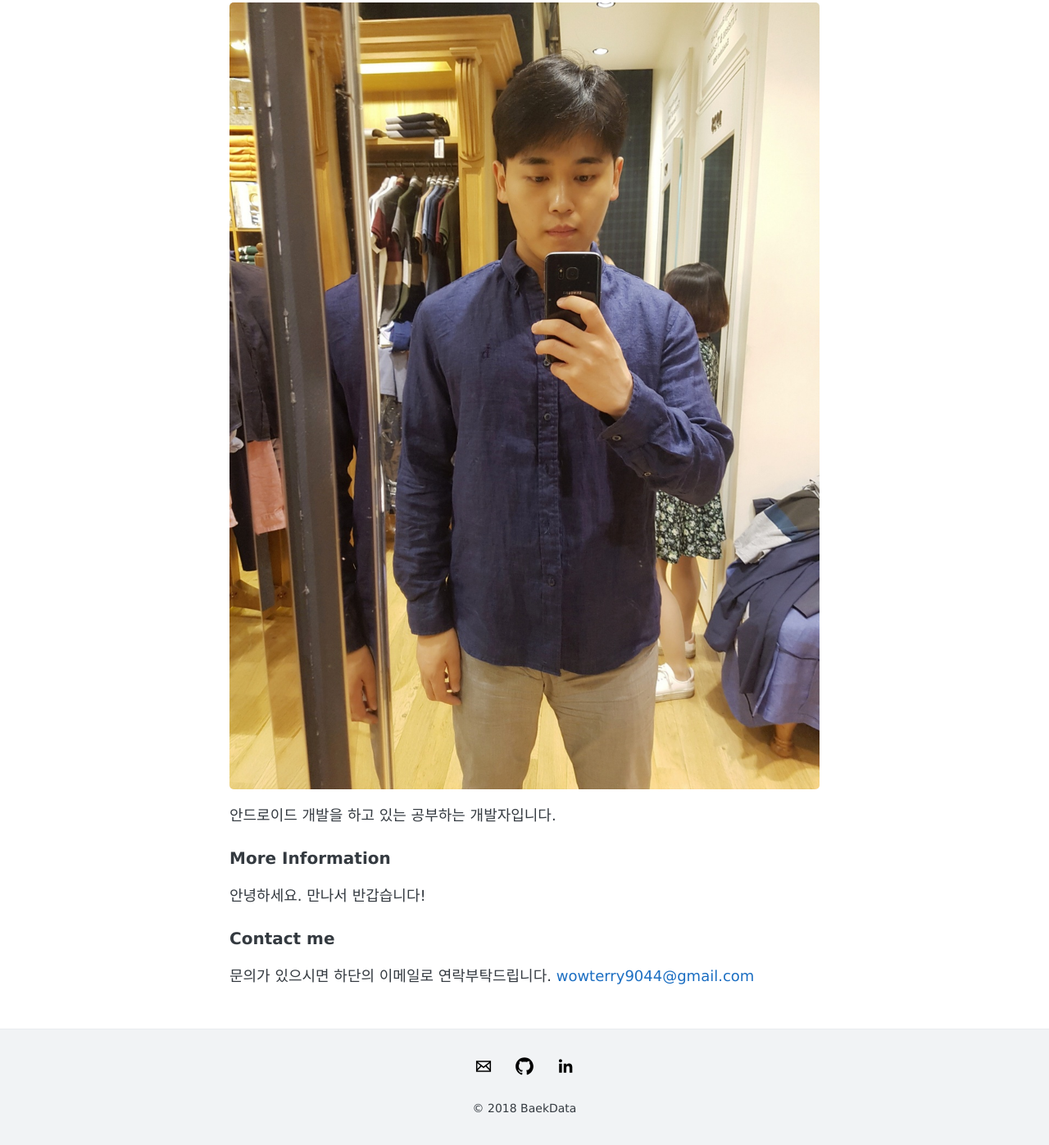
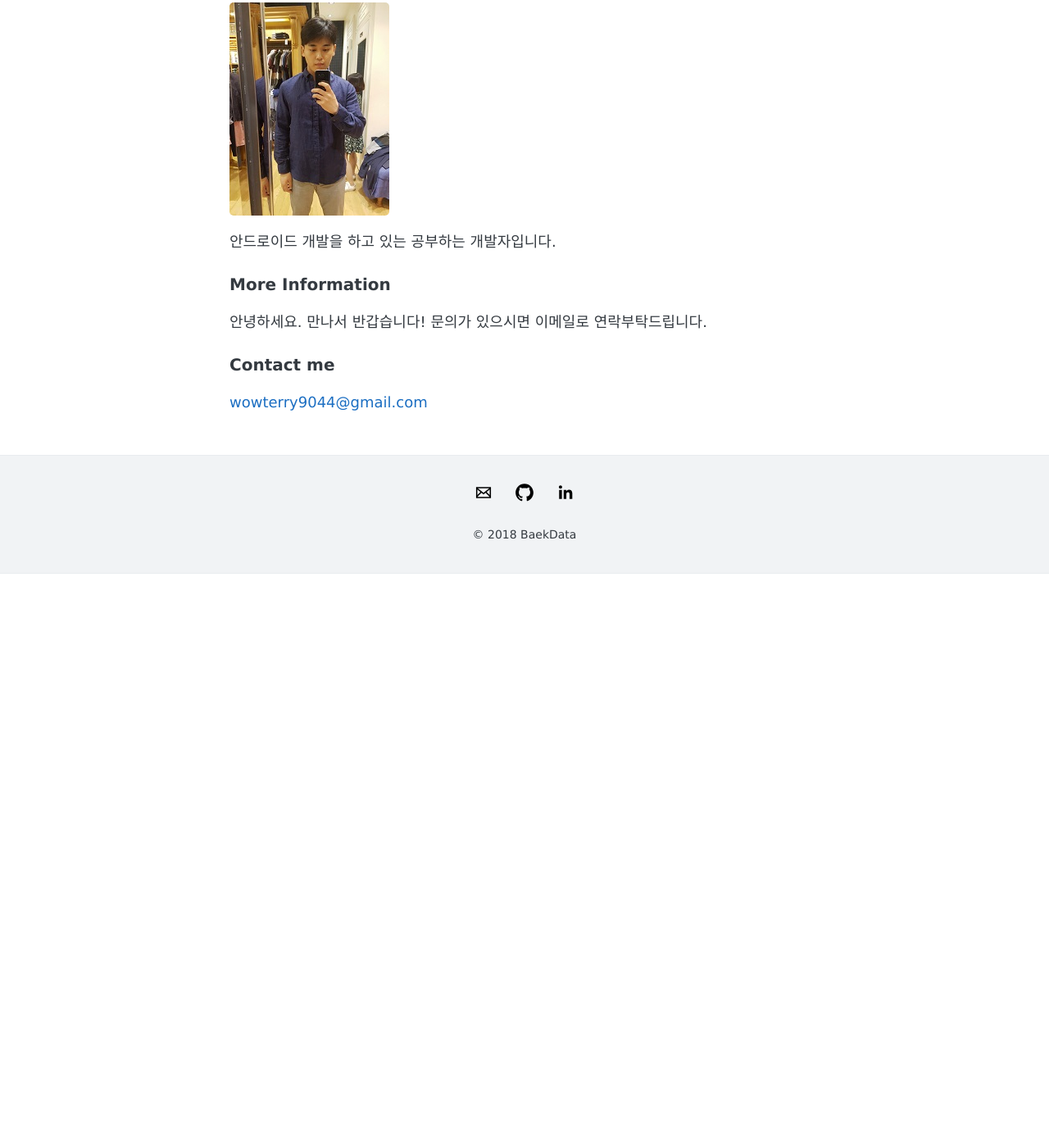
Before and after one commit to baekdata/baekdata.github.io, a Jekyll site: the page built from about.md, in a window 1280 px wide and 1400 px high, scrolled down 274 px. Shown: the top 1397 px of the window at 82% size. Built offline with Jekyll 4.4.1, drawn with Linux system fonts in a browser that asks for light colours; after the commit the page ends 974 px from its top, so only the background shows below that.

Commit message:
about profile edit

```diff
--- a/about.md
+++ b/about.md
@@ -11,9 +11,9 @@ permalink: /about/
 ### More Information
 
 안녕하세요. 만나서 반갑습니다!
+문의가 있으시면 이메일로 연락부탁드립니다.
 
 
 ### Contact me
 
-문의가 있으시면 하단의 이메일로 연락부탁드립니다.
 [wowterry9044@gmail.com](mailto:wowterry9044@gmail.com)
```
Also changed, not shown: images/profile.png.
